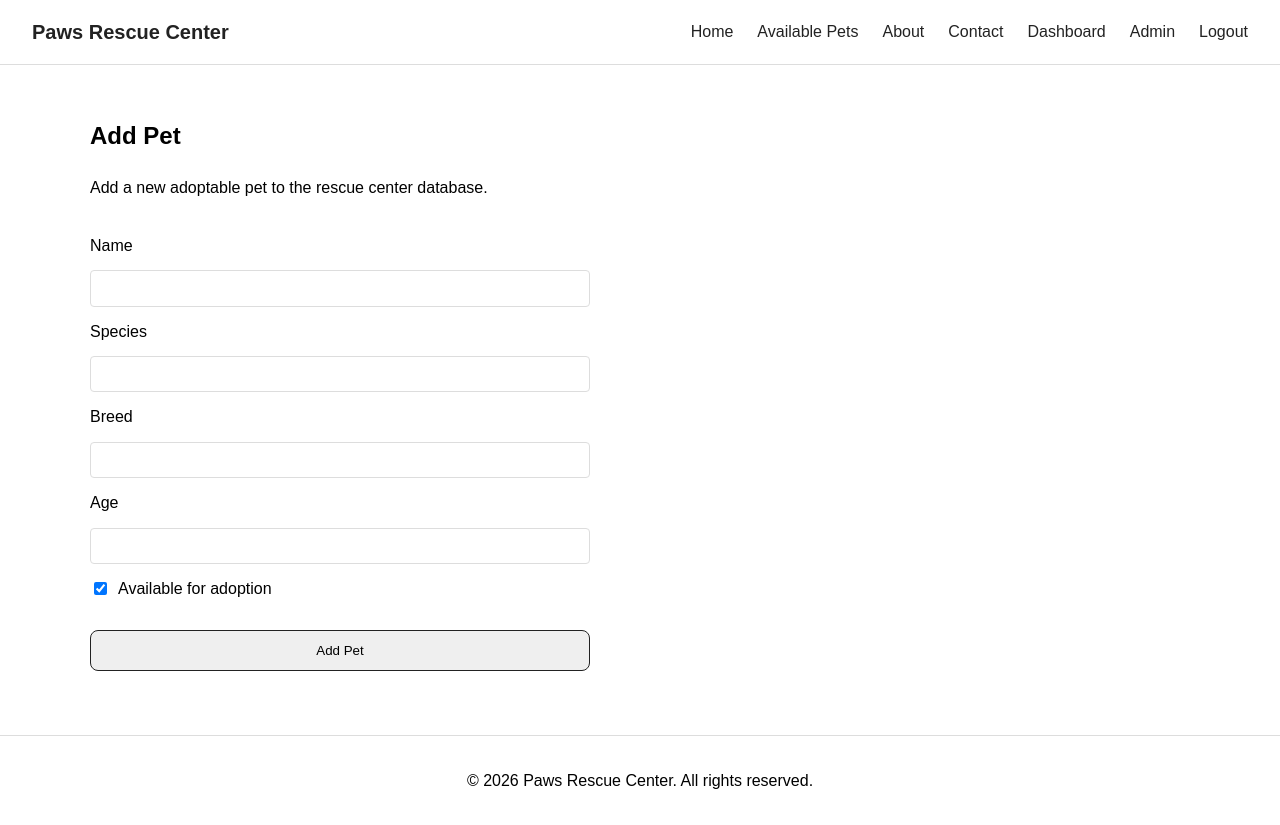
After one commit to jdcloud16/paws-rescue-center, a Flask app: page /auth/admin/pets/new in a window 1280 px wide. The commit adds this page. Run offline with Flask 3, Linux system fonts and the light colour scheme; a user stored in the database is signed in; tables that the repository leaves empty hold one stand-in row (values such as "Sample post").

Commit message:
Add admin pet creation

```diff
--- a/app/auth/routes.py
+++ b/app/auth/routes.py
@@ -1,4 +1,4 @@
-from flask import abort, flash, redirect, render_template, url_for
+from flask import abort, flash, redirect, render_template, request, url_for
 from flask_login import current_user, login_required, login_user, logout_user
 
 from app.auth import bp
@@ -124,3 +124,61 @@ def admin_pets_page():
         title="Manage Pets",
         pets=pets,
     )
+
+
+@bp.route("/admin/pets/new", methods=["GET", "POST"])
+@login_required
+@admin_required
+def new_pet_page():
+    if request.method == "POST":
+        name = request.form.get("name", "").strip()
+        species = request.form.get("species", "").strip()
+        breed = request.form.get("breed", "").strip()
+        age_raw = request.form.get("age", "").strip()
+        is_available = "is_available" in request.form
+
+        if not name or not species or not breed or not age_raw:
+            flash("Please fill out all required fields.")
+            return render_template(
+                "auth/new_pet.html",
+                title="Add Pet",
+            )
+
+        try:
+            age = int(age_raw)
+        except ValueError:
+            flash("Age must be a number.")
+            return render_template(
+                "auth/new_pet.html",
+                title="Add Pet",
+            )
+
+        existing_pet = db.session.scalar(
+            db.select(Pet).filter_by(name=name)
+        )
+
+        if existing_pet:
+            flash("A pet with that name already exists.")
+            return render_template(
+                "auth/new_pet.html",
+                title="Add Pet",
+            )
+
+        pet = Pet(
+            name=name,
+            species=species,
+            breed=breed,
+            age=age,
+            is_available=is_available,
+        )
+
+        db.session.add(pet)
+        db.session.commit()
+
+        flash(f"{pet.name} has been added.")
+        return redirect(url_for("auth.admin_pets_page"))
+
+    return render_template(
+        "auth/new_pet.html",
+        title="Add Pet",
+    )
--- a/app/static/css/style.css
+++ b/app/static/css/style.css
@@ -219,3 +219,22 @@ a:hover {
 .data-table th {
     font-weight: bold;
 }
+
+.form {
+    display: flex;
+    flex-direction: column;
+    gap: 0.75rem;
+    max-width: 500px;
+}
+
+.form input {
+    padding: 0.6rem;
+    border: 1px solid #dddddd;
+    border-radius: 4px;
+}
+
+.checkbox-label {
+    display: flex;
+    align-items: center;
+    gap: 0.5rem;
+}
--- a/app/templates/auth/admin_pets.html
+++ b/app/templates/auth/admin_pets.html
@@ -9,6 +9,10 @@
     </section>
 
     <section class="content-section">
+        <a class="button" href="{{ url_for('auth.new_pet_page') }}">
+            Add Pet
+        </a>
+
         <table class="data-table">
             <thead>
                 <tr>
--- /dev/null
+++ b/app/templates/auth/new_pet.html
@@ -0,0 +1,33 @@
+{% extends "base.html" %}
+
+{% block title %}{{ title }} | Paws Rescue Center{% endblock %}
+
+{% block content %}
+    <section class="page-header">
+        <h1>{{ title }}</h1>
+        <p>Add a new adoptable pet to the rescue center database.</p>
+    </section>
+
+    <section class="content-section">
+        <form class="form" method="POST">
+            <label for="name">Name</label>
+            <input id="name" name="name" type="text" required>
+
+            <label for="species">Species</label>
+            <input id="species" name="species" type="text" required>
+
+            <label for="breed">Breed</label>
+            <input id="breed" name="breed" type="text" required>
+
+            <label for="age">Age</label>
+            <input id="age" name="age" type="number" min="0" required>
+
+            <label class="checkbox-label">
+                <input name="is_available" type="checkbox" checked>
+                Available for adoption
+            </label>
+
+            <button class="button" type="submit">Add Pet</button>
+        </form>
+    </section>
+{% endblock %}
```
